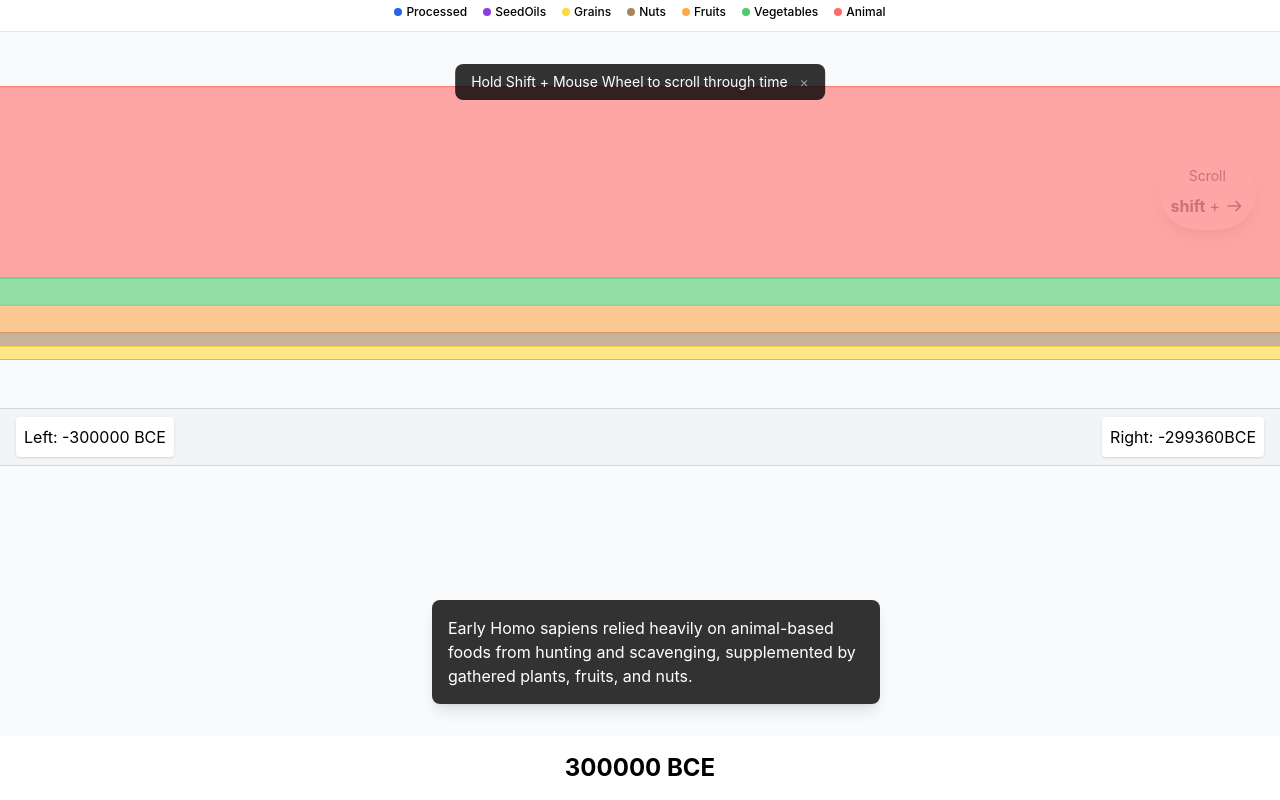
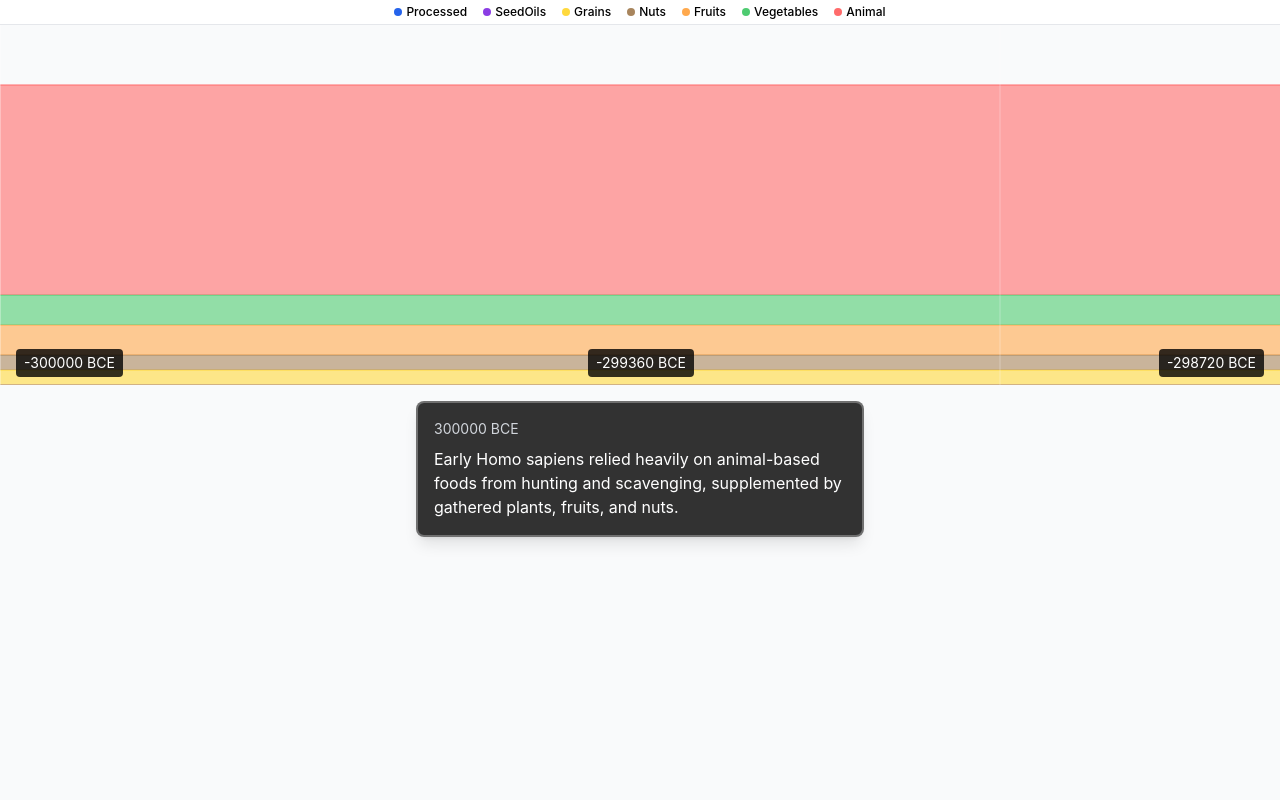
Before and after one commit to seanmun/1-pixel-health, a React (Vite) app: page / in a window 1280 px wide. Built offline with nearby package versions, Linux system fonts and the light colour scheme.

Commit message:
card animation

```diff
--- a/src/components/DietVisualization.tsx
+++ b/src/components/DietVisualization.tsx
@@ -1,5 +1,5 @@
 import { useMemo } from 'react';
-import { AreaChart, Area, ResponsiveContainer, Tooltip, TooltipProps, XAxis } from 'recharts';
+import { AreaChart, Area, ResponsiveContainer, Tooltip, TooltipProps, XAxis, ReferenceLine } from 'recharts';
 import { getDietColor, getDietData, formatCategory } from '../utils/dietUtils';
 import { DIET_PERIODS } from '../data/dietPeriods';
 import { DietComposition } from '../types';
@@ -52,6 +52,19 @@ const CustomTooltip = ({
 };
 
 const DietVisualization = () => {
+  // Generate ruler lines
+  const rulerLines = useMemo(() => {
+    const lines = [];
+    for (let year = -300000; year <= 2025; year += 1000) {
+      const isMajorTick = year % 10000 === 0;
+      lines.push({
+        year,
+        isMajor: isMajorTick
+      });
+    }
+    return lines;
+  }, []);
+
   const data = useMemo(() => {
     const points: DataPoint[] = [];
     const allYears: number[] = [];
@@ -90,10 +103,9 @@ const DietVisualization = () => {
     // Generate data points
     uniqueYears.forEach(y => {
       if (y >= -300000 && y <= 2025) {
-        const composition = getDietData(y);
         points.push({
           year: y,
-          ...composition
+          ...getDietData(y)
         });
       }
     });
@@ -135,6 +147,16 @@ const DietVisualization = () => {
             connectNulls={true}
           />
         ))}
+        {/* Ruler lines */}
+        {rulerLines.map(({year, isMajor}) => (
+        <ReferenceLine
+          key={year}
+          x={year}
+          stroke="rgba(255,255,255,0.3)"
+          strokeWidth={isMajor ? 2 : 1}
+          // removed position="bottom"
+        />
+      ))}
       </AreaChart>
     </ResponsiveContainer>
   );
--- a/src/components/Timeline.tsx
+++ b/src/components/Timeline.tsx
@@ -3,7 +3,6 @@ import { VisibleRange, TimelineEvent } from '../types';
 import { getDietColor, formatCategory } from '../utils/dietUtils';
 import { TIMELINE_EVENTS } from '../data/timelineEvents';
 import DietVisualization from './DietVisualization';
-import Popup from './Popup';
 import { useRef, useCallback } from 'react';
 
 
@@ -12,7 +11,11 @@ const Timeline = () => {
     start: -300000,
     end: -299000
   });
-  const [currentEvent, setCurrentEvent] = useState<TimelineEvent | null>(null);
+
+
+  // Replace currentEvent state with
+// Add this state
+const [activeCards, setActiveCards] = useState<TimelineEvent[]>([]);
 
   useEffect(() => {
     const handleScroll = () => {
@@ -37,7 +40,6 @@ const Timeline = () => {
     }
   }, []);
 
-  const [showInstructions, setShowInstructions] = useState(true);
 
 
 // Inside Timeline component, add these:
@@ -94,75 +96,41 @@ useEffect(() => {
   }
 }, [handleScroll]);
 
+
+
+
   // In Timeline.tsx, update the event handling
   useEffect(() => {
     // Find the current event based on year ranges
     const currentYear = visibleRange.start;
 
     // Find the appropriate event for the current year
-  const currentEvent = TIMELINE_EVENTS.reduce((closest, event) => {
+    const newEvent = TIMELINE_EVENTS.reduce((closest, event) => {
       if (event.year <= currentYear) {
-      // If this event is before or at our current year and is more recent than our previous closest
         return (!closest || event.year > closest.year) ? event : closest;
       }
       return closest;
     }, null as TimelineEvent | null);
 
-  if (currentEvent) {
-    setCurrentEvent(currentEvent);
+    if (newEvent) {
+      // Only add the card if it's not already in activeCards
+      if (activeCards.length === 0 || newEvent.year !== activeCards[activeCards.length - 1].year) {
+        if (activeCards.length === 0) {
+          // First card - add without animation
+          setActiveCards([newEvent]);
+        } else {
+          // Add new card to stack
+          setActiveCards(prev => [...prev, newEvent]);
         }
-}, [visibleRange.start]); // Only depend on the start year
-
+      }
+    }
+  }, [visibleRange.start, activeCards]);
 
 
   return (
-    <div className="h-screen flex flex-col">
-      {/* Fixed legend above graph */}
-
-
-      {/* Scroll indicators */}
-      <div className="fixed right-6
-                bg-white shadow-lg rounded-full p-3
-                text-gray-600 flex flex-col items-center
-                animate-pulse"
-     style={{ top: 'calc(12px + (45vh / 2))', transform: 'translateY(-50%)' }}>
-      <div className="text-sm mb-2">Scroll</div>
-      <div className="flex items-center gap-1">
-        <span className="font-bold">shift</span>
-        <span>+</span>
-        <svg
-          className="w-5 h-5"
-          viewBox="0 0 24 24"
-          fill="none"
-          stroke="currentColor"
-          strokeWidth="2"
-        >
-          <path d="M4 12h16m0 0l-6-6m6 6l-6 6"/>
-        </svg>
-      </div>
-    </div>
-
-      {showInstructions && (
-      <div className="fixed top-16 left-1/2 transform -translate-x-1/2 bg-black bg-opacity-80
-                      text-white px-4 py-2 rounded-lg z-50 text-sm">
-        Hold Shift + Mouse Wheel to scroll through time
-        <button
-          onClick={() => setShowInstructions(false)}
-          className="ml-3 opacity-50 hover:opacity-100"
-        >
-          ×
-        </button>
-      </div>
-    )}
-
-{/* Graph section with legend */}
-<div
-  ref={scrollContainerRef}
-  className="h-[45vh] overflow-x-auto timeline-scroll"
-  style={{ scrollBehavior: 'auto' }}
->
-  {/* Legend - sticky and always visible */}
-  <div className="h-8 bg-white border-b border-gray-200 sticky top-0 left-0 z-10">
+    <div className="h-screen flex flex-col overflow-hidden">
+      {/* Fixed legend at top */}
+      <div className="flex-none bg-white border-b border-gray-200">
         <div className="flex flex-wrap justify-center gap-x-4 gap-y-1 px-2 py-1">
           {['processed', 'seedOils', 'grains', 'nuts', 'fruits', 'vegetables', 'animal'].map((category) => (
             <div key={category} className="flex items-center gap-1">
@@ -178,49 +146,65 @@ useEffect(() => {
         </div>
       </div>
 
-  {/* Visualization with remaining height and snap points */}
-  <div className="h-[calc(45vh-2rem)]" style={{ width: '302025px', position: 'relative' }}>
-    {/* Add snap points for each event */}
-    {TIMELINE_EVENTS.map((event) => (
+      {/* Graph section with year overlay */}
+      <div className="relative h-[45vh] overflow-hidden">
         <div
-        key={event.year}
-        className="absolute top-0 bottom-0 w-1"
-        style={{
-          left: `${event.year + 300000}px`,
-          scrollSnapAlign: 'center',
-          opacity: 0 // Make the snap points invisible
-        }}
-      />
-    ))}
+          ref={scrollContainerRef}
+          className="h-full overflow-x-auto overflow-y-hidden timeline-scroll"
+          style={{ scrollBehavior: 'auto' }}
+        >
+          <div className="h-full" style={{ width: '302025px' }}>
             <DietVisualization />
           </div>
         </div>
 
-          {/* Year range display - positioned below graph */}
-    <div className="fixed flex justify-between w-full px-4 py-2 bg-gray-100 border-y border-gray-300"
-         style={{ top: 'calc(45vh + 48px)' }}> {/* 48px accounts for legend height */}
-      <div className="bg-white p-2 rounded shadow text-black">
-        Left: {Math.max(-300000, visibleRange.start - Math.floor(window.innerWidth/2))} BCE
+        {/* Year overlay */}
+        <div className="absolute bottom-2 left-0 right-0 px-4">
+          <div className="flex justify-between text-sm">
+            <div className="bg-black bg-opacity-80 text-white px-2 py-1 rounded">
+              {Math.max(-300000, visibleRange.start)} BCE
             </div>
-      <div className="bg-white p-2 rounded shadow text-black">
-        Right: {Math.min(2025, visibleRange.start + Math.floor(window.innerWidth/2))}
-        {visibleRange.start + Math.floor(window.innerWidth/2) > 0 ? 'CE' : 'BCE'}
+            <div className="bg-black bg-opacity-80 text-white px-2 py-1 rounded">
+              {visibleRange.start + Math.floor(window.innerWidth/2)}
+              {visibleRange.start + Math.floor(window.innerWidth/2) > 0 ? ' CE' : ' BCE'}
+            </div>
+            <div className="bg-black bg-opacity-80 text-white px-2 py-1 rounded">
+              {Math.min(2025, visibleRange.start + window.innerWidth)}
+              {visibleRange.start + window.innerWidth > 0 ? ' CE' : ' BCE'}
+            </div>
+          </div>
         </div>
       </div>
 
-      {/* Year display */}
-      <div className="fixed bottom-0 left-0 right-0 bg-white p-4 text-black">
-        <div className="text-2xl font-bold text-center">
-          {visibleRange.start > 0 ? `${visibleRange.start} CE` : `${Math.abs(visibleRange.start)} BCE`}
+{/* Bottom section for additional information */}
+<div className="flex-1 bg-gray-50 overflow-y-auto">
+  {/* Card Stack */}
+  <div className="p-4">
+    <div className="relative max-w-sm md:max-w-md mx-auto" style={{ height: '200px' }}>
+      {activeCards && activeCards.map((card: TimelineEvent, index: number) => (
+        <div
+          key={card.year}
+          className={`absolute w-full bg-black bg-opacity-80 text-white p-4 rounded-lg shadow-lg transform transition-all duration-500
+            ${index === activeCards.length - 1 ? 'card-enter border-2 border-white/30' : ''}`}
+          style={{
+            transform: `translateY(${(activeCards.length - index - 1) * 4}px) translateX(${(activeCards.length - index - 1) * 4}px)`,
+            zIndex: index,
+            backgroundColor: `rgba(0, 0, 0, ${0.8 - (activeCards.length - index - 1) * 0.1})` // Slightly vary the opacity
+          }}
+        >
+          <div className="text-sm text-gray-300 mb-2">
+            {card.year > 0 ? `${card.year} CE` : `${Math.abs(card.year)} BCE`}
+          </div>
+          <div className="text-sm md:text-base">
+            {card.content.message || ''}
+          </div>
+        </div>
+      ))}
+    </div>
   </div>
 </div>
 
-      {/* Popup */}
-      {currentEvent?.type === 'popup' && (
-        <Popup
-          message={currentEvent.content.message || ''}
-        />
-      )}
+
     </div>
   );
 };
--- a/src/index.css
+++ b/src/index.css
@@ -23,3 +23,48 @@ body {
 .animate-fade-in {
   animation: fade-in 0.3s ease-in-out;
 }
+
+@keyframes slideInFromLeft {
+  from {
+    transform: translateX(-100%);
+    opacity: 0;
+  }
+  to {
+    transform: translateX(0);
+    opacity: 1;
+  }
+}
+
+@keyframes slideOutToLeft {
+  from {
+    transform: translateX(0);
+    opacity: 1;
+  }
+  to {
+    transform: translateX(-100%);
+    opacity: 0;
+  }
+}
+
+.card-enter {
+  animation: slideInFromLeft 0.5s ease-out forwards;
+}
+
+.card-exit {
+  animation: slideOutToLeft 0.5s ease-in forwards;
+}
+
+@keyframes slideInFromRight {
+  from {
+    transform: translateX(100%);
+    opacity: 0;
+  }
+  to {
+    transform: translateX(0);
+    opacity: 1;
+  }
+}
+
+.card-enter {
+  animation: slideInFromRight 0.5s ease-out forwards;
+}
```
Lines whose indentation alone changed are shown as unchanged.
